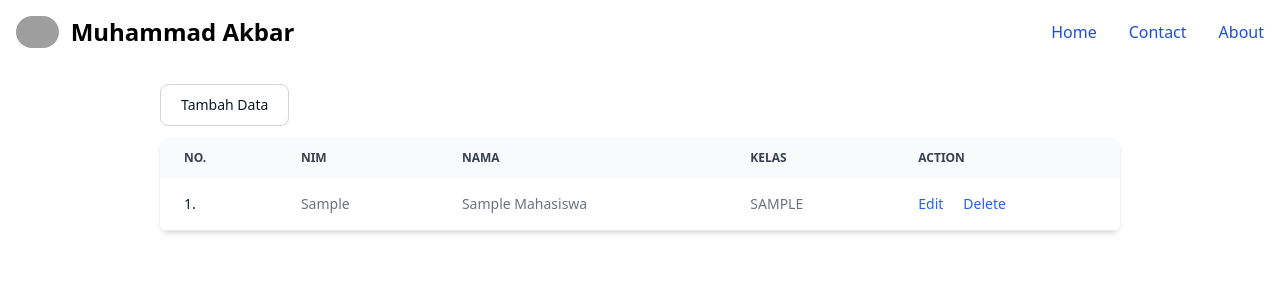
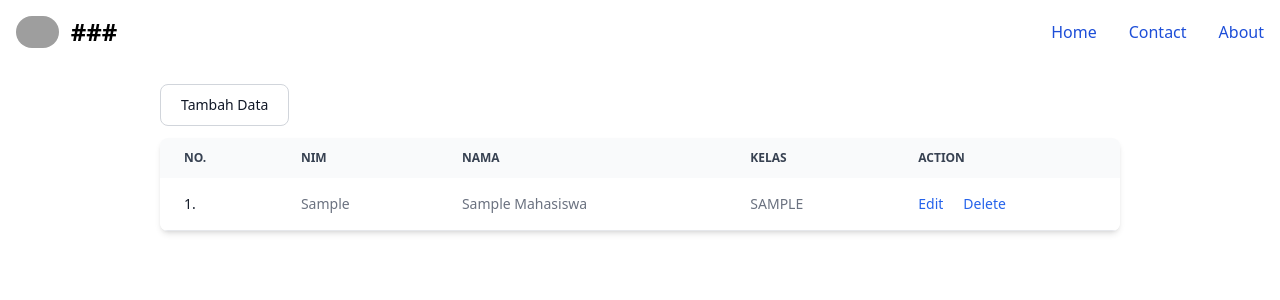
Before and after one commit to robiyanto20/lab6webs, a PHP site: page / in a window 1280 px wide. Shown: the top 300 px of the page. Run offline with PHP 8.4, Linux system fonts and the light colour scheme; tables that the repository leaves empty or names only in its code hold one stand-in row (values such as "Sample post"); some libraries are stand-ins or nearby versions; grey boxes are pictures that could not be loaded.

Commit message:
Update navbar.php

```diff
--- a/template/navbar.php
+++ b/template/navbar.php
@@ -1,8 +1,8 @@
 <nav class="bg-white border-gray-200 dark:bg-gray-900">
   <div class="max-w-screen-xl flex flex-wrap items-center justify-between mx-auto p-4">
     <a href="<?= $moduleName == 'update' ? '../home' : ' home' ?>" class="flex items-center cursor-pointer">
-      <img src="https://avatars.githubusercontent.com/u/94231436?v=4" class="h-8 mr-3 rounded-full" alt="Flowbite Logo" />
-      <span class="self-center text-2xl font-semibold whitespace-nowrap dark:text-white">Muhammad Akbar</span>
+      <img src="##" class="h-8 mr-3 rounded-full" alt="Flowbite Logo" />
+      <span class="self-center text-2xl font-semibold whitespace-nowrap dark:text-white">###</span>
     </a>
     <button data-collapse-toggle="navbar-default" type="button" class="inline-flex items-center p-2 ml-3 text-sm text-gray-500 rounded-lg md:hidden hover:bg-gray-100 focus:outline-none focus:ring-2 focus:ring-gray-200 dark:text-gray-400 dark:hover:bg-gray-700 dark:focus:ring-gray-600" aria-controls="navbar-default" aria-expanded="false">
       <span class="sr-only">Open main menu</span>
```
